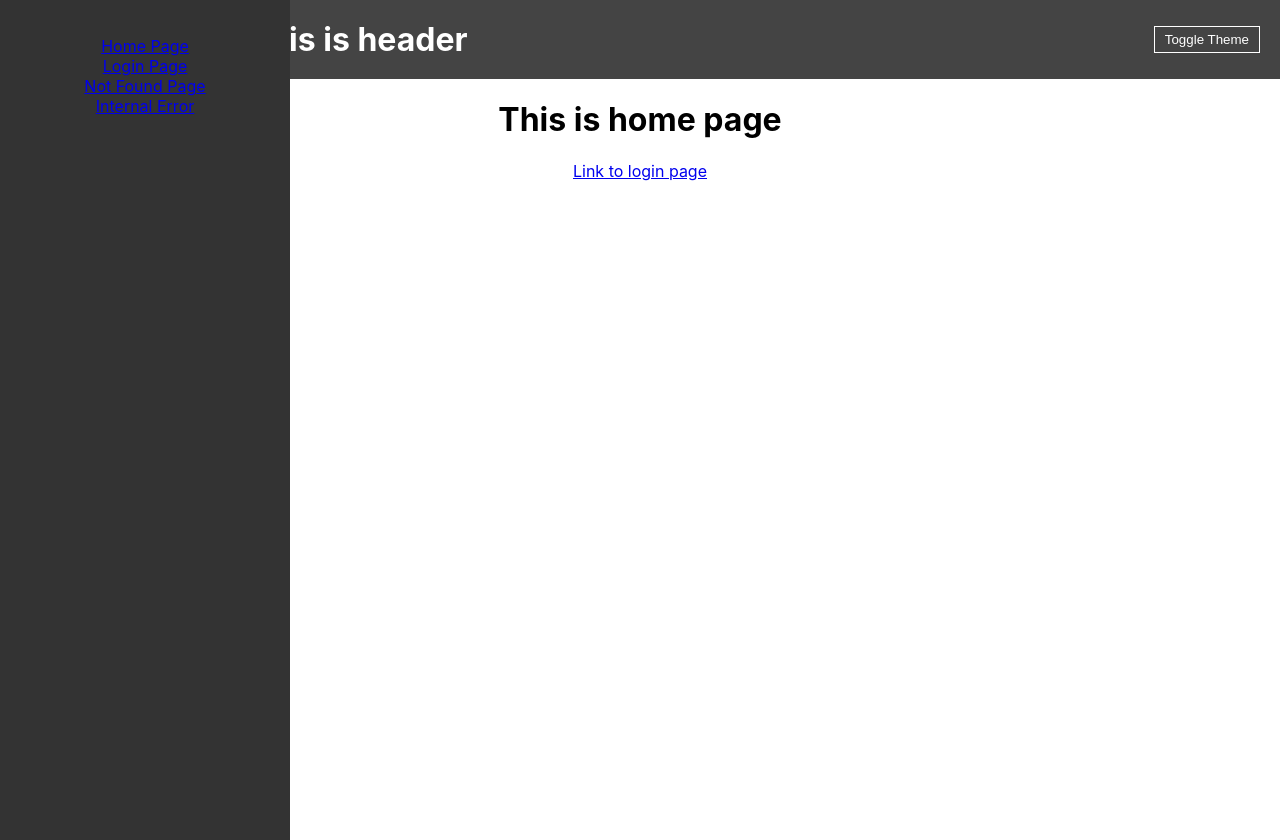
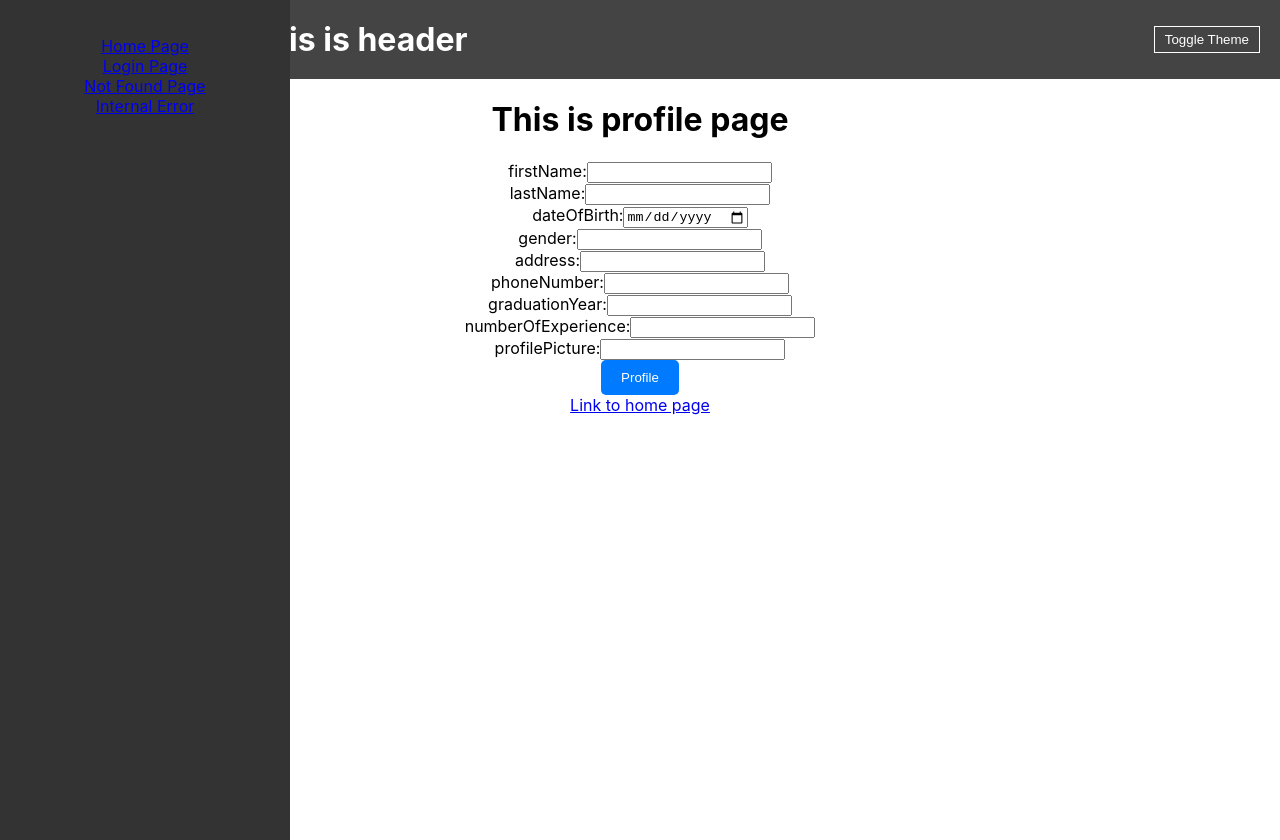
Before and after one commit to umur/waa-aug-2023-project, a React (Create React App) app in the folder frontend/: page /profile in a window 1280 px wide. Before the commit this address had no page. Built offline with nearby package versions, Linux system fonts and the light colour scheme.

Commit message:
update profile

```diff
--- a/frontend/src/App.js
+++ b/frontend/src/App.js
@@ -10,6 +10,7 @@ import AppSidebar from './components/sidebar/AppSidebar';
 
 const Home = React.lazy(() => import('./views/home'))
 const Login = React.lazy(() => import('./views/login'))
+const Profile = React.lazy(() => import('./views/profile'))
 const NotFoundError = React.lazy(() => import('./views/404'))
 const InternalServerError = React.lazy(() => import('./views/500'))
 
@@ -26,6 +27,7 @@ class App extends Component {
                 <Suspense fallback={loading}>
                   <Routes>
                     <Route path="/login" name="Login Page" element={<Login />} />
+                    <Route path="/profile" name="Profile Page" element={<Profile />} />
                     <Route path="/404" name="Not Found Page" element={<NotFoundError />} />
                     <Route path="/500" name="Internal Server Page" element={<InternalServerError />} />
                     <Route path="*" element={<Home />} />
--- /dev/null
+++ b/frontend/src/components/profileForm/profileForm.js
@@ -0,0 +1,144 @@
+import React, { useState } from 'react';
+import { useNavigate } from 'react-router-dom';
+import Button from '../button/Button';
+import Input from '../input/input';
+import Loading from '../loading/loading';
+
+// import { handleProfileApi } from '../../services/profileService';
+
+const ProfileForm = () => {
+    const navigate = useNavigate();
+    const [handleProfileInput, setHandleProfileInput] = useState({
+
+    firstName:'',
+    lastName:'',
+    dateOfBirth:'',
+    gender:'',
+    address:'',
+    phoneNumber:'',
+    graduationYear:'',
+    numberOfExperience:'',
+    profilePicture:''
+    });
+    const [isLoading, setIsLoading] = useState(false);
+
+    const handleInputChange = (e) => {
+        const { name, value } = e.target;
+        setHandleProfileInput((prevInput) => ({
+            ...prevInput,
+            [name]: value,
+        }));
+    };
+
+    const handleProfile = async () => {
+        try {
+            setIsLoading(true);
+            console.log(handleProfileInput)
+            const apiResponse = await handleProfileApi('profile', handleLoginInput);
+            setIsLoading(false);
+            if (apiResponse.token) {
+                navigate('/');
+            } else {
+                alert('Bad credentials, try again');
+            }
+        } catch (error) {
+            setIsLoading(false);
+            console.error('API request error:', error);
+            navigate('/500');
+        }
+    };
+
+    return (
+        <div>
+            <label>firstName:
+            <input
+                name="firstName"
+                type="text"
+                value={handleProfileInput.firstName}
+                onChange={handleInputChange}
+            />
+            </label>
+            <br/>
+            <label>lastName:
+            <input
+                name="lastName"
+                type="text"
+                value={handleProfileInput.lastName}
+                onChange={handleInputChange}
+            />
+            </label>
+            <br/>
+            <label>dateOfBirth:
+            <input
+                name="dateOfBirth"
+                type="date"
+                value={handleProfileInput.dateOfBirth}
+                onChange={handleInputChange}
+            />
+            </label>
+            <br/>
+            <label>gender:
+             <input
+                name="gender"
+                type="text"
+                value={handleProfileInput.gender}
+                onChange={handleInputChange}
+            />
+            </label>
+            <br/>
+            <label>address:
+            <input
+                name="address"
+                type="text"
+                value={handleProfileInput.address}
+                onChange={handleInputChange}
+            />
+            </label>
+            <br/>
+            <label>phoneNumber:
+            <input
+                name="phoneNumber"
+                type="text"
+                value={handleProfileInput.phoneNumber}
+                onChange={handleInputChange}
+            />
+            </label>
+            <br/>
+            <label>graduationYear:
+            <input
+                name="graduationYear"
+                type="text"
+                value={handleProfileInput.graduationYear}
+                onChange={handleInputChange}
+            />
+            </label>
+            <br/>
+            <label>numberOfExperience:
+             <input
+                name="numberOfExperience"
+                type="text"
+                value={handleProfileInput.numberOfExperience}
+                onChange={handleInputChange}
+            />
+            </label>
+            <br/>
+            <label>profilePicture:
+            <input
+                name="profilePicture"
+                type="text"
+                value={handleProfileInput.profilePicture}
+                onChange={handleInputChange}
+            />
+            </label>
+            <br/>
+
+
+            <Button color="primary" onClick={handleProfile}>
+            Profile
+            </Button>
+            {isLoading && <Loading />}
+        </div>
+    );
+};
+
+export default ProfileForm;
--- /dev/null
+++ b/frontend/src/views/profile.js
@@ -0,0 +1,15 @@
+import React from 'react';
+import ProfileForm from '../components/profileForm/profileForm';
+import { Link } from 'react-router-dom';
+
+const Profile = () => {
+    return (
+        <div>
+            {/* <AppHeader/> */}
+            <h1>This is profile page</h1>
+            <ProfileForm/>
+            <Link to="/">Link to home page</Link>
+        </div>
+    );
+};
+export default Profile;
```
